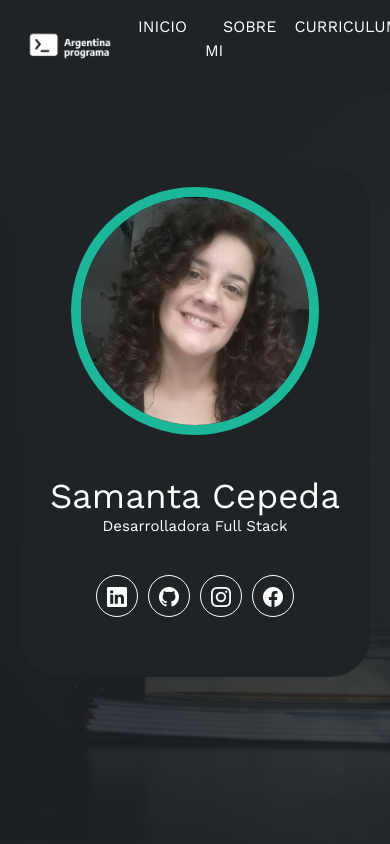
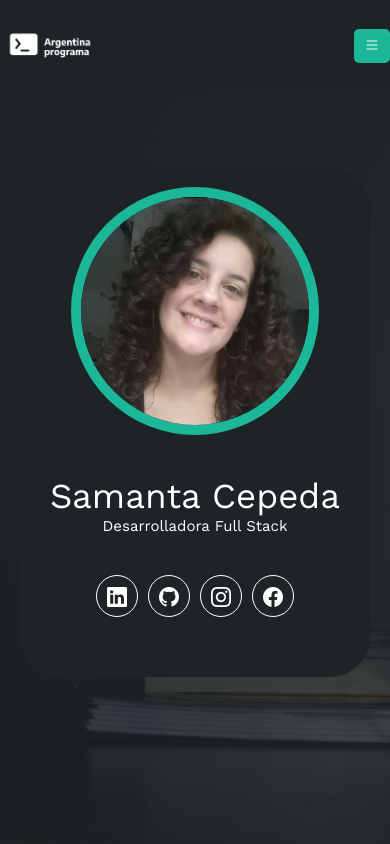
Before and after one commit to SamantaVCepeda/Portfolio-frontEnd, an Angular app in the folder frontend/: page / in a window 390 px wide. Shown: the top 844 px of the page. Built offline with nearby package versions, Linux system fonts and the light colour scheme.

Commit message:
Responsive

```diff
--- a/frontend/src/app/componentes/curriculum/curriculum.component.css
+++ b/frontend/src/app/componentes/curriculum/curriculum.component.css
@@ -123,3 +123,17 @@
   position: relative;
   bottom: 4px;
 }
+
+/* Responsive */
+
+@media screen and (max-width:700px){
+  .curriculum .fila {
+    display: block;
+  }
+  .curriculum .fila .columna {
+    width: 90%;
+  }
+  .curriculum .fila .derecha {
+    margin-left: 20px;
+  }
+}
--- a/frontend/src/app/componentes/header/header.component.css
+++ b/frontend/src/app/componentes/header/header.component.css
@@ -30,7 +30,7 @@ html {
   display: flex;
   justify-content: space-between;
   align-items: center;
-  padding: 15px 20px;
+  padding: 15px 0px;
 }
 
 .logo {
@@ -39,7 +39,6 @@ html {
 }
 
 .contenedor .header ul {
-  position: absolute;
   display: flex;
   list-style: none;
 }
@@ -59,13 +58,12 @@ html {
 
 /* Button */
 
-.contenedor .header nav button {
+.contenedor .header nav ul li button {
   cursor: pointer;
   background-color: transparent;
   border: 2px solid #fff;
   width: fit-content;
   display: block;
-  margin-left: 570px;
   padding: 5px 10px;
   font-size: 16px;
   color: #fff;
@@ -73,7 +71,7 @@ html {
   z-index: 10;
 }
 
-.contenedor .header nav button .overlay {
+.contenedor .header nav ul li button .overlay {
   position: absolute;
   top: 0;
   left: 0;
@@ -84,7 +82,7 @@ html {
   transition: 1s;
 }
 
-.contenedor .header nav button:hover .overlay {
+.contenedor .header nav ul li button:hover .overlay {
   width: 100%;
 }
 
@@ -154,3 +152,29 @@ html {
 .inicio .contenido-banner .redes a:hover {
   background-color: #1CB698;
 }
+
+/* Responsive */
+
+@media screen and (max-width:980px) {
+  nav {
+    display: none;
+  }
+  .nav-responsive {
+    display: block;
+  }
+  nav.responsive {
+    display: block;
+    position: absolute;
+    right: 0;
+    top: 75px;
+    background-color: #252A2E;
+    width: 180px;
+  }
+  nav.responsive ul {
+    display: block !important;
+  }
+  nav.responsive ul li {
+    border-bottom: 1px solid #fff;
+    padding: 10px 0;
+  }
+}
--- a/frontend/src/app/componentes/header/header.component.html
+++ b/frontend/src/app/componentes/header/header.component.html
@@ -6,21 +6,21 @@
     </div>
     <nav id="nav">
       <ul>
-        <li><a href="#inicio">INICIO</a></li>
-        <li><a href="#sobremi">SOBRE MI</a></li>
-        <li><a href="#curriculum">CURRICULUM</a></li>
-        <li><a href="#skills">SKILLS</a></li>
-        <li><a href="#portfolio">PORTFOLIO</a></li>
+        <li><a href="#inicio" (click)="seleccionar()">INICIO</a></li>
+        <li><a href="#sobremi" (click)="seleccionar()">SOBRE MI</a></li>
+        <li><a href="#curriculum" (click)="seleccionar()">CURRICULUM</a></li>
+        <li><a href="#skills" (click)="seleccionar()">SKILLS</a></li>
+        <li><a href="#portfolio" (click)="seleccionar()">PORTFOLIO</a></li>
+        <li>
+          <button>
+            <i class="bi bi-caret-right"></i>LOGIN
+            <span class="overlay"></span>
+          </button>
+        </li>
       </ul>
-      <div>
-        <button>
-          <i class="bi bi-caret-right"></i>LOGIN
-          <span class="overlay"></span>
-        </button>
-      </div>
     </nav>
-    <div class="nav-responsive">
-      <a href="#"><i class="bi bi-list"></i></a>
+    <div class="nav-responsive" (click)="mostrarOcultarMenu()">
+      <i class="bi bi-list"></i>
     </div>
   </div>
 </header>
--- a/frontend/src/app/componentes/header/header.component.ts
+++ b/frontend/src/app/componentes/header/header.component.ts
@@ -7,4 +7,36 @@ import { Component } from '@angular/core';
 })
 export class HeaderComponent {
 
+  mostrarOcultarMenu() {
+    let menuVisible: boolean = false;
+    const navElement = document.getElementById("nav");
+
+    if (navElement) {
+      if (menuVisible) {
+        navElement.classList.remove("responsive");
+        menuVisible = false;
+      } else {
+        navElement.classList.add("responsive");
+        menuVisible = true;
+      }
+    }
+  }
+
+
+  // Funcion que oculta el manu una vez que es seleccionada una opcion
+
+  seleccionar(){
+    let menuVisible: boolean = false;
+    const navElement : HTMLElement | null = document.getElementById("nav");
+
+    navElement?.classList.remove("responsive");
+    menuVisible = false;
+  }
+
+
+
+
+
+
+
 }
--- a/frontend/src/app/componentes/portfolio/portfolio.component.css
+++ b/frontend/src/app/componentes/portfolio/portfolio.component.css
@@ -110,3 +110,18 @@ footer .arriba {
   line-height: 50px;
   font-size: 18px;
 }
+
+/* Responsive */
+
+@media screen and (max-width:700px){
+  .portfolio .galeria {
+    display: block;
+    width: 100%;
+  }
+  .portfolio .galeria .proyecto {
+    max-width: 100%;
+  }
+  .portfolio .galeria .proyecto img {
+    width: 100%;
+  }
+}
--- a/frontend/src/app/componentes/skills/skills.component.css
+++ b/frontend/src/app/componentes/skills/skills.component.css
@@ -162,3 +162,17 @@
   0%{width: 0%;}
   100%{width: 30%;}
 }
+
+/* Responsive */
+
+@media screen and (max-width:700px) {
+  .skills .fila {
+flex-direction: column;
+  }
+  .skills .fila .columna {
+    width: 100%;
+  }
+  .skills .fila .columna .barra-skill {
+    width: 100%;
+  }
+}
```
